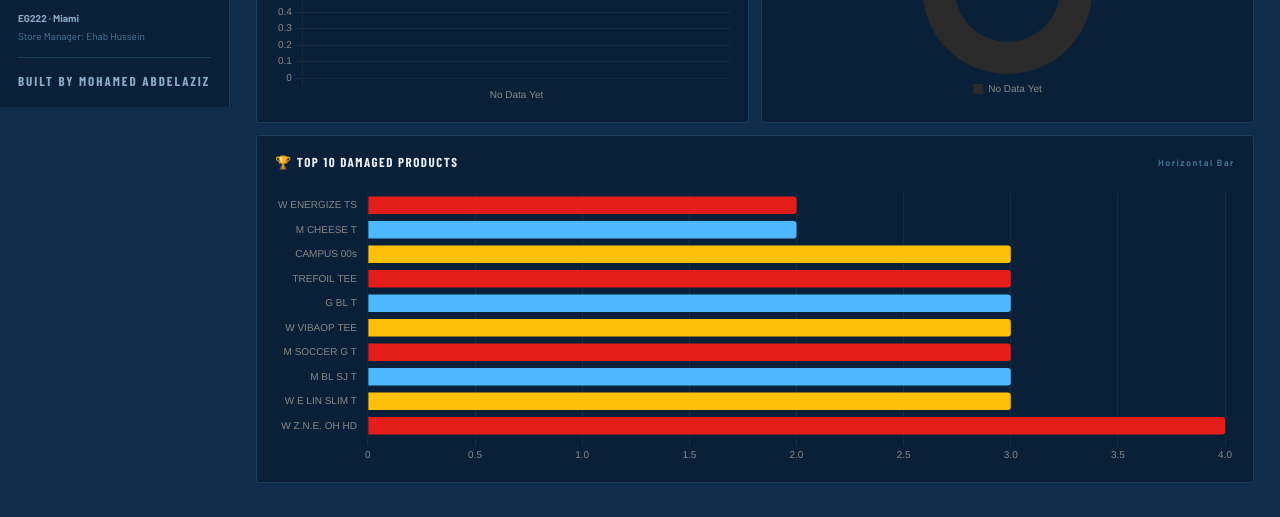
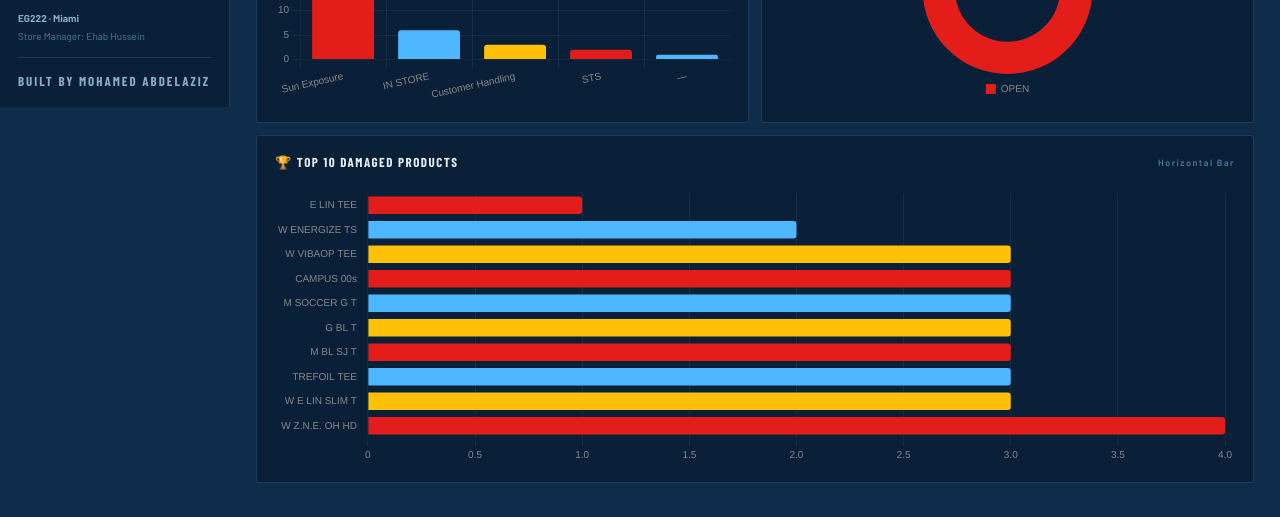
Before and after one commit to mohamedelzoz14-ship-it/Damage-EG222, a plain HTML site: page index.html in a window 1280 px wide. Shown: the part 693-1210 px from the top of the page. Drawn offline with nearby package versions, Linux system fonts and the light colour scheme; a web font is replaced by a local one.

Commit message:
Update index.html

```diff
--- a/index.html
+++ b/index.html
@@ -408,47 +408,46 @@
 let charts = {};
 
 const DEFAULT = [
-  {no:'FK3189',desc:'DAD CAP BOS',size:'OSFM',qty:1,div:'ACCESSORIES',gender:'MEN',cat:'TRAINING',dtype:'',root:'',status:'',sev:'',cost:'',img:''},
-  {no:'IA0972',desc:'MESSI CLB',size:'5',qty:1,div:'ACCESSORIES',gender:'MEN',cat:'FOOTBALL LICENSED',dtype:'',root:'',status:'',sev:'',cost:'',img:''},
-  {no:'DP2361',desc:'W E LIN SLIM T',size:'M',qty:1,div:'APPAREL',gender:'WOMEN',cat:'SPORTSWEAR GRAPHICS',dtype:'',root:'',status:'',sev:'',cost:'',img:''},
-  {no:'JE8934',desc:'M BL SJ T',size:'L',qty:1,div:'APPAREL',gender:'MEN',cat:'SPORTSWEAR GRAPHICS',dtype:'',root:'',status:'',sev:'',cost:'',img:''},
-  {no:'DP2361',desc:'W E LIN SLIM T',size:'M',qty:1,div:'APPAREL',gender:'WOMEN',cat:'SPORTSWEAR GRAPHICS',dtype:'',root:'',status:'',sev:'',cost:'',img:''},
-  {no:'HA0912',desc:'M SOCCER G T',size:'S',qty:1,div:'APPAREL',gender:'MEN',cat:'FOOTBALL GRAPHICS',dtype:'',root:'',status:'',sev:'',cost:'',img:''},
-  {no:'HA0912',desc:'M SOCCER G T',size:'M',qty:1,div:'APPAREL',gender:'MEN',cat:'FOOTBALL GRAPHICS',dtype:'',root:'',status:'',sev:'',cost:'',img:''},
-  {no:'JM6460',desc:'M CHEESE T',size:'L',qty:1,div:'APPAREL',gender:'MEN',cat:'SPORTSWEAR GRAPHICS',dtype:'',root:'',status:'',sev:'',cost:'',img:''},
-  {no:'H67030',desc:'W ENERGIZE TS',size:'XS',qty:1,div:'APPAREL',gender:'WOMEN',cat:'SPORTSWEAR',dtype:'',root:'',status:'',sev:'',cost:'',img:''},
-  {no:'H67030',desc:'W ENERGIZE TS',size:'S',qty:1,div:'APPAREL',gender:'WOMEN',cat:'SPORTSWEAR',dtype:'',root:'',status:'',sev:'',cost:'',img:''},
-  {no:'II6072',desc:'W VIBAOP TEE',size:'XL',qty:1,div:'APPAREL',gender:'WOMEN',cat:'SPORTSWEAR GRAPHICS',dtype:'',root:'',status:'',sev:'',cost:'',img:''},
-  {no:'GN4069',desc:'G BL T',size:'170',qty:1,div:'APPAREL',gender:'KIDS',cat:'SPORTSWEAR',dtype:'',root:'',status:'',sev:'',cost:'',img:''},
-  {no:'IL8292',desc:'M VAL JKT U',size:'M',qty:1,div:'APPAREL',gender:'MEN',cat:'SPORTSWEAR',dtype:'',root:'',status:'',sev:'',cost:'',img:''},
-  {no:'HA0912',desc:'M SOCCER G T',size:'M',qty:1,div:'APPAREL',gender:'MEN',cat:'FOOTBALL GRAPHICS',dtype:'',root:'',status:'',sev:'',cost:'',img:''},
-  {no:'GK9120',desc:'M BL SJ T',size:'S',qty:1,div:'APPAREL',gender:'MEN',cat:'SPORTSWEAR GRAPHICS',dtype:'',root:'',status:'',sev:'',cost:'',img:''},
-  {no:'DU0404',desc:'E LIN TEE',size:'S',qty:1,div:'APPAREL',gender:'MEN',cat:'SPORTSWEAR GRAPHICS',dtype:'',root:'',status:'',sev:'',cost:'',img:''},
-  {no:'GN4069',desc:'G BL T',size:'128',qty:1,div:'APPAREL',gender:'KIDS',cat:'SPORTSWEAR',dtype:'',root:'',status:'',sev:'',cost:'',img:''},
-  {no:'GD2314',desc:'TREFOIL TEE',size:'38',qty:1,div:'APPAREL',gender:'WOMEN',cat:'ORIGINALS',dtype:'',root:'',status:'',sev:'',cost:'',img:''},
-  {no:'GD2314',desc:'TREFOIL TEE',size:'38',qty:1,div:'APPAREL',gender:'WOMEN',cat:'ORIGINALS',dtype:'',root:'',status:'',sev:'',cost:'',img:''},
-  {no:'IC6748',desc:'M 3S FT TT TS',size:'M',qty:1,div:'APPAREL',gender:'MEN',cat:'SPORTSWEAR',dtype:'',root:'',status:'',sev:'',cost:'',img:''},
-  {no:'IN3310',desc:'M FI 3S PT',size:'M',qty:1,div:'APPAREL',gender:'MEN',cat:'SPORTSWEAR',dtype:'',root:'',status:'',sev:'',cost:'',img:''},
-  {no:'JL5964',desc:'AL AHLY BALL',size:'5',qty:1,div:'ACCESSORIES',gender:'MEN',cat:'FOOTBALL GENERIC',dtype:'',root:'',status:'',sev:'',cost:'',img:''},
-  {no:'IS2642',desc:'G BL T',size:'128',qty:1,div:'APPAREL',gender:'KIDS',cat:'SPORTSWEAR GRAPHICS',dtype:'',root:'',status:'',sev:'',cost:'',img:''},
-  {no:'GD2314',desc:'TREFOIL TEE',size:'36',qty:1,div:'APPAREL',gender:'WOMEN',cat:'ORIGINALS',dtype:'',root:'',status:'',sev:'',cost:'',img:''},
-  {no:'HF1950',desc:'I FI 3S JOG FT',size:'68',qty:1,div:'APPAREL',gender:'INFANTS',cat:'SPORTSWEAR',dtype:'',root:'',status:'',sev:'',cost:'',img:''},
-  {no:'JX1755',desc:'M BTC GFX LS T',size:'XL',qty:1,div:'APPAREL',gender:'MEN',cat:'GOLF GRAPHICS',dtype:'',root:'',status:'',sev:'',cost:'',img:''},
-  {no:'JJ4760',desc:'W Z.N.E. OH HD',size:'S',qty:1,div:'APPAREL',gender:'WOMEN',cat:'SPORTSWEAR',dtype:'',root:'',status:'',sev:'',cost:'',img:''},
-  {no:'JJ4760',desc:'W Z.N.E. OH HD',size:'L',qty:1,div:'APPAREL',gender:'WOMEN',cat:'SPORTSWEAR',dtype:'',root:'',status:'',sev:'',cost:'',img:''},
-  {no:'JJ4760',desc:'W Z.N.E. OH HD',size:'M',qty:1,div:'APPAREL',gender:'WOMEN',cat:'SPORTSWEAR',dtype:'',root:'',status:'',sev:'',cost:'',img:''},
-  {no:'JJ4760',desc:'W Z.N.E. OH HD',size:'M',qty:1,div:'APPAREL',gender:'WOMEN',cat:'SPORTSWEAR',dtype:'',root:'',status:'',sev:'',cost:'',img:''},
-  {no:'II6072',desc:'W VIBAOP TEE',size:'M',qty:1,div:'APPAREL',gender:'WOMEN',cat:'SPORTSWEAR GRAPHICS',dtype:'',root:'',status:'',sev:'',cost:'',img:''},
-  {no:'II6072',desc:'W VIBAOP TEE',size:'M',qty:1,div:'APPAREL',gender:'WOMEN',cat:'SPORTSWEAR GRAPHICS',dtype:'',root:'',status:'',sev:'',cost:'',img:''},
-  {no:'GK9120',desc:'M BL SJ T',size:'XS',qty:1,div:'APPAREL',gender:'MEN',cat:'SPORTSWEAR GRAPHICS',dtype:'',root:'',status:'',sev:'',cost:'',img:''},
-  {no:'II3179',desc:'FLOWER HOODIE',size:'L',qty:1,div:'APPAREL',gender:'WOMEN',cat:'ORIGINALS',dtype:'',root:'',status:'',sev:'',cost:'',img:''},
-  {no:'DP2361',desc:'W E LIN SLIM T',size:'L',qty:1,div:'APPAREL',gender:'WOMEN',cat:'SPORTSWEAR GRAPHICS',dtype:'',root:'',status:'',sev:'',cost:'',img:''},
-  {no:'HQ8710',desc:'CAMPUS 00s',size:'7',qty:1,div:'FOOTWEAR',gender:'MEN',cat:'ORIGINALS',dtype:'',root:'',status:'',sev:'',cost:'',img:''},
-  {no:'GW6801',desc:'OZWEEGO CELOX W',size:'4',qty:1,div:'FOOTWEAR',gender:'WOMEN',cat:'ORIGINALS',dtype:'',root:'',status:'',sev:'',cost:'',img:''},
-  {no:'HQ8710',desc:'CAMPUS 00s',size:'8',qty:1,div:'FOOTWEAR',gender:'MEN',cat:'ORIGINALS',dtype:'',root:'',status:'',sev:'',cost:'',img:''},
-  {no:'HQ8710',desc:'CAMPUS 00s',size:'8',qty:1,div:'FOOTWEAR',gender:'MEN',cat:'ORIGINALS',dtype:'',root:'',status:'',sev:'',cost:'',img:''},
-  {no:'GL3735',desc:'M 3S SJ T',size:'M',qty:1,div:'APPAREL',gender:'MEN',cat:'SPORTSWEAR',dtype:'',root:'',status:'',sev:'',cost:'',img:''},
-  {no:'JM6460',desc:'M CHEESE T',size:'L',qty:1,div:'APPAREL',gender:'MEN',cat:'SPORTSWEAR GRAPHICS',dtype:'',root:'',status:'',sev:'',cost:'',img:''},
+  {no:'DP2361',desc:'W E LIN SLIM T',size:'M',qty:1,div:'APPAREL',gender:'WOMEN',cat:'SPORTSWEAR GRAPHICS',dtype:'تغيير لون',root:'Sun Exposure',sev:'HIGH',status:'OPEN',cost:'',img:''},
+  {no:'DP2361',desc:'W E LIN SLIM T',size:'M',qty:1,div:'APPAREL',gender:'WOMEN',cat:'SPORTSWEAR GRAPHICS',dtype:'تغيير لون',root:'Sun Exposure',sev:'HIGH',status:'OPEN',cost:'',img:''},
+  {no:'DP2361',desc:'W E LIN SLIM T',size:'L',qty:1,div:'APPAREL',gender:'WOMEN',cat:'SPORTSWEAR GRAPHICS',dtype:'تغيير لون',root:'Sun Exposure',sev:'HIGH',status:'OPEN',cost:'',img:''},
+  {no:'DU0404',desc:'E LIN TEE',size:'S',qty:1,div:'APPAREL',gender:'MEN',cat:'SPORTSWEAR GRAPHICS',dtype:'تغيير لون',root:'Sun Exposure',sev:'HIGH',status:'OPEN',cost:'',img:''},
+  {no:'FK3189',desc:'DAD CAP BOS',size:'OSFM',qty:1,div:'ACCESSORIES',gender:'MEN',cat:'TRAINING',dtype:'تغيير لون',root:'Sun Exposure',sev:'HIGH',status:'OPEN',cost:'',img:''},
+  {no:'GD2314',desc:'TREFOIL TEE',size:'38',qty:1,div:'APPAREL',gender:'WOMEN',cat:'ORIGINALS',dtype:'تغيير لون',root:'Sun Exposure',sev:'HIGH',status:'OPEN',cost:'',img:''},
+  {no:'GD2314',desc:'TREFOIL TEE',size:'38',qty:1,div:'APPAREL',gender:'WOMEN',cat:'ORIGINALS',dtype:'تغيير لون',root:'Sun Exposure',sev:'HIGH',status:'OPEN',cost:'',img:''},
+  {no:'GD2314',desc:'TREFOIL TEE',size:'36',qty:1,div:'APPAREL',gender:'WOMEN',cat:'ORIGINALS',dtype:'تغيير لون',root:'Sun Exposure',sev:'HIGH',status:'OPEN',cost:'',img:''},
+  {no:'GK9120',desc:'M BL SJ T',size:'S',qty:1,div:'APPAREL',gender:'MEN',cat:'SPORTSWEAR GRAPHICS',dtype:'تغيير لون',root:'Sun Exposure',sev:'HIGH',status:'OPEN',cost:'',img:''},
+  {no:'GK9120',desc:'M BL SJ T',size:'XS',qty:1,div:'APPAREL',gender:'MEN',cat:'SPORTSWEAR GRAPHICS',dtype:'تغيير لون',root:'Sun Exposure',sev:'HIGH',status:'OPEN',cost:'',img:''},
+  {no:'GL3735',desc:'M 3S SJ T',size:'M',qty:1,div:'APPAREL',gender:'MEN',cat:'SPORTSWEAR',dtype:'قطع في كم التيشرت',root:'Customer Handling',sev:'Medium',status:'OPEN',cost:'',img:''},
+  {no:'GN4069',desc:'G BL T',size:'170',qty:1,div:'APPAREL',gender:'KIDS',cat:'SPORTSWEAR',dtype:'تغيير لون',root:'Sun Exposure',sev:'HIGH',status:'OPEN',cost:'',img:''},
+  {no:'GN4069',desc:'G BL T',size:'128',qty:1,div:'APPAREL',gender:'KIDS',cat:'SPORTSWEAR',dtype:'تغيير لون',root:'Sun Exposure',sev:'HIGH',status:'OPEN',cost:'',img:''},
+  {no:'GW6801',desc:'OZWEEGO CELOX W',size:'4',qty:1,div:'FOOTWEAR',gender:'WOMEN',cat:'ORIGINALS',dtype:'تغيير لون',root:'Sun Exposure',sev:'HIGH',status:'OPEN',cost:'',img:''},
+  {no:'H67030',desc:'W ENERGIZE TS',size:'XS',qty:1,div:'APPAREL',gender:'WOMEN',cat:'SPORTSWEAR',dtype:'تغيير لون',root:'Sun Exposure',sev:'HIGH',status:'OPEN',cost:'',img:''},
+  {no:'H67030',desc:'W ENERGIZE TS',size:'S',qty:1,div:'APPAREL',gender:'WOMEN',cat:'SPORTSWEAR',dtype:'تغيير لون',root:'Sun Exposure',sev:'HIGH',status:'OPEN',cost:'',img:''},
+  {no:'HA0912',desc:'M SOCCER G T',size:'S',qty:1,div:'APPAREL',gender:'MEN',cat:'FOOTBALL GRAPHICS',dtype:'تغيير لون',root:'Sun Exposure',sev:'HIGH',status:'OPEN',cost:'',img:''},
+  {no:'HA0912',desc:'M SOCCER G T',size:'M',qty:1,div:'APPAREL',gender:'MEN',cat:'FOOTBALL GRAPHICS',dtype:'تغيير لون',root:'Sun Exposure',sev:'HIGH',status:'OPEN',cost:'',img:''},
+  {no:'HA0912',desc:'M SOCCER G T',size:'M',qty:1,div:'APPAREL',gender:'MEN',cat:'FOOTBALL GRAPHICS',dtype:'تغيير لون',root:'Sun Exposure',sev:'HIGH',status:'OPEN',cost:'',img:''},
+  {no:'HF1950',desc:'I FI 3S JOG FT',size:'68',qty:1,div:'APPAREL',gender:'INFANTS',cat:'SPORTSWEAR',dtype:'قطع بسيط في التيشرت',root:'',sev:'LOW',status:'OPEN',cost:'',img:''},
+  {no:'HQ8710',desc:'CAMPUS 00s',size:'7',qty:1,div:'FOOTWEAR',gender:'MEN',cat:'ORIGINALS',dtype:'تغيير لون',root:'Sun Exposure',sev:'HIGH',status:'OPEN',cost:'',img:''},
+  {no:'HQ8710',desc:'CAMPUS 00s',size:'8',qty:1,div:'FOOTWEAR',gender:'MEN',cat:'ORIGINALS',dtype:'تغيير لون',root:'Sun Exposure',sev:'HIGH',status:'OPEN',cost:'',img:''},
+  {no:'HQ8710',desc:'CAMPUS 00s',size:'8',qty:1,div:'FOOTWEAR',gender:'MEN',cat:'ORIGINALS',dtype:'تغيير لون',root:'Sun Exposure',sev:'HIGH',status:'OPEN',cost:'',img:''},
+  {no:'IA0972',desc:'MESSI CLB',size:'5',qty:1,div:'ACCESSORIES',gender:'MEN',cat:'FOOTBALL LICENSED',dtype:'قطع في الكره',root:'Customer Handling',sev:'HIGH',status:'OPEN',cost:'',img:''},
+  {no:'IC6748',desc:'M 3S FT TT TS',size:'M',qty:1,div:'APPAREL',gender:'MEN',cat:'SPORTSWEAR',dtype:'بدون سوسته',root:'STS',sev:'LOW',status:'OPEN',cost:'',img:''},
+  {no:'II3179',desc:'FLOWER HOODIE',size:'L',qty:1,div:'APPAREL',gender:'WOMEN',cat:'ORIGINALS',dtype:'تغيير لون',root:'Sun Exposure',sev:'HIGH',status:'OPEN',cost:'',img:''},
+  {no:'II6072',desc:'W VIBAOP TEE',size:'XL',qty:1,div:'APPAREL',gender:'WOMEN',cat:'SPORTSWEAR GRAPHICS',dtype:'قطع في التيشرت',root:'IN STORE',sev:'Medium',status:'OPEN',cost:'',img:''},
+  {no:'II6072',desc:'W VIBAOP TEE',size:'M',qty:1,div:'APPAREL',gender:'WOMEN',cat:'SPORTSWEAR GRAPHICS',dtype:'تغيير لون',root:'Sun Exposure',sev:'HIGH',status:'OPEN',cost:'',img:''},
+  {no:'II6072',desc:'W VIBAOP TEE',size:'M',qty:1,div:'APPAREL',gender:'WOMEN',cat:'SPORTSWEAR GRAPHICS',dtype:'تغيير لون',root:'Sun Exposure',sev:'HIGH',status:'OPEN',cost:'',img:''},
+  {no:'IL8292',desc:'M VAL JKT U',size:'M',qty:1,div:'APPAREL',gender:'MEN',cat:'SPORTSWEAR',dtype:'قطع في زرار',root:'IN STORE',sev:'Medium',status:'OPEN',cost:'',img:''},
+  {no:'IN3310',desc:'M FI 3S PT',size:'M',qty:1,div:'APPAREL',gender:'MEN',cat:'SPORTSWEAR',dtype:'قطع في جيب البنطلون',root:'STS',sev:'Medium',status:'OPEN',cost:'',img:''},
+  {no:'IS2642',desc:'G BL T',size:'128',qty:1,div:'APPAREL',gender:'KIDS',cat:'SPORTSWEAR GRAPHICS',dtype:'قطع بسيط في كم التيشرت',root:'IN STORE',sev:'LOW',status:'OPEN',cost:'',img:''},
+  {no:'JE8934',desc:'M BL SJ T',size:'L',qty:1,div:'APPAREL',gender:'MEN',cat:'SPORTSWEAR GRAPHICS',dtype:'قطع في التيشرت',root:'IN STORE',sev:'Medium',status:'OPEN',cost:'',img:''},
+  {no:'JJ4760',desc:'W Z.N.E. OH HD',size:'S',qty:1,div:'APPAREL',gender:'WOMEN',cat:'SPORTSWEAR',dtype:'تغيير لون',root:'Sun Exposure',sev:'HIGH',status:'OPEN',cost:'',img:''},
+  {no:'JJ4760',desc:'W Z.N.E. OH HD',size:'L',qty:1,div:'APPAREL',gender:'WOMEN',cat:'SPORTSWEAR',dtype:'تغيير لون',root:'Sun Exposure',sev:'HIGH',status:'OPEN',cost:'',img:''},
+  {no:'JJ4760',desc:'W Z.N.E. OH HD',size:'M',qty:1,div:'APPAREL',gender:'WOMEN',cat:'SPORTSWEAR',dtype:'تغيير لون',root:'Sun Exposure',sev:'HIGH',status:'OPEN',cost:'',img:''},
+  {no:'JJ4760',desc:'W Z.N.E. OH HD',size:'M',qty:1,div:'APPAREL',gender:'WOMEN',cat:'SPORTSWEAR',dtype:'تغيير لون',root:'Sun Exposure',sev:'HIGH',status:'OPEN',cost:'',img:''},
+  {no:'JL5964',desc:'AL AHLY BALL',size:'5',qty:1,div:'ACCESSORIES',gender:'MEN',cat:'FOOTBALL GENERIC',dtype:'قطع في الكره',root:'Customer Handling',sev:'HIGH',status:'OPEN',cost:'',img:''},
+  {no:'JM6460',desc:'M CHEESE T',size:'L',qty:1,div:'APPAREL',gender:'MEN',cat:'SPORTSWEAR GRAPHICS',dtype:'قطع في التيشرت',root:'IN STORE',sev:'Medium',status:'OPEN',cost:'',img:''},
+  {no:'JX1755',desc:'M BTC GFX LS T',size:'XL',qty:1,div:'APPAREL',gender:'MEN',cat:'GOLF GRAPHICS',dtype:'قطع بسيط في التيشرت من الجانب',root:'IN STORE',sev:'LOW',status:'OPEN',cost:'',img:''}
 ];
 
 // ── HELPERS ──────────────────────────────────────────────────────────
```
